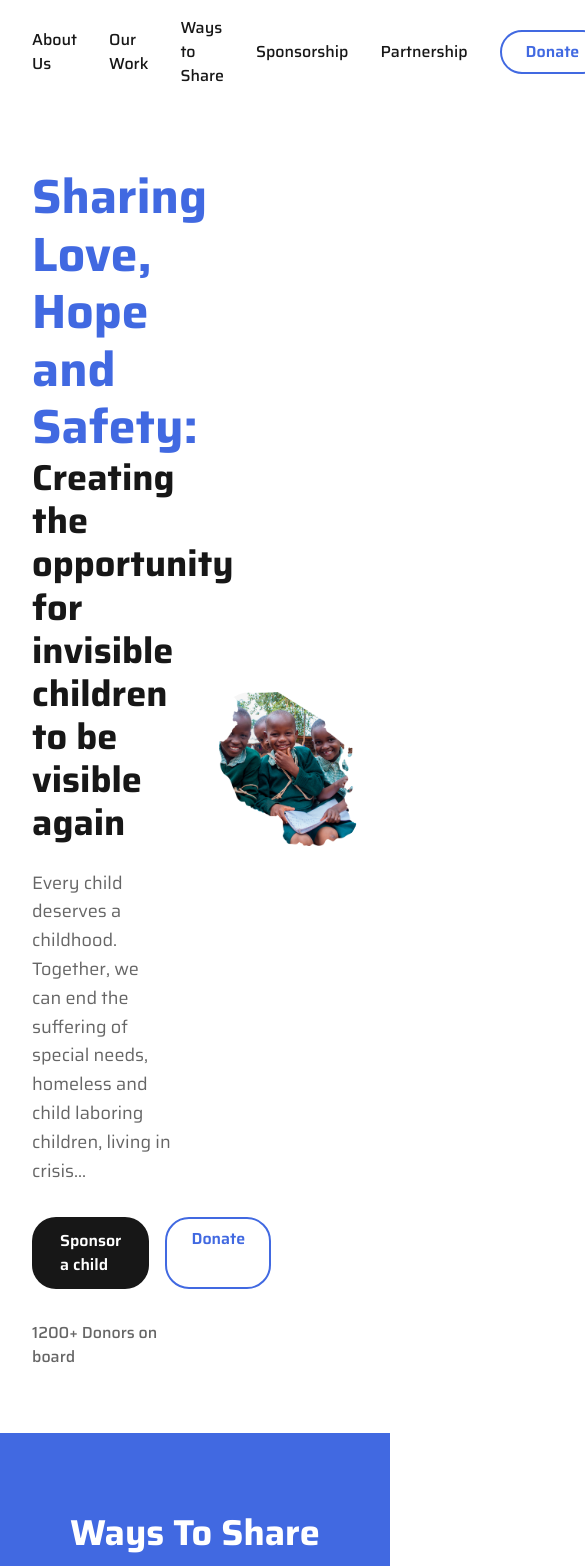
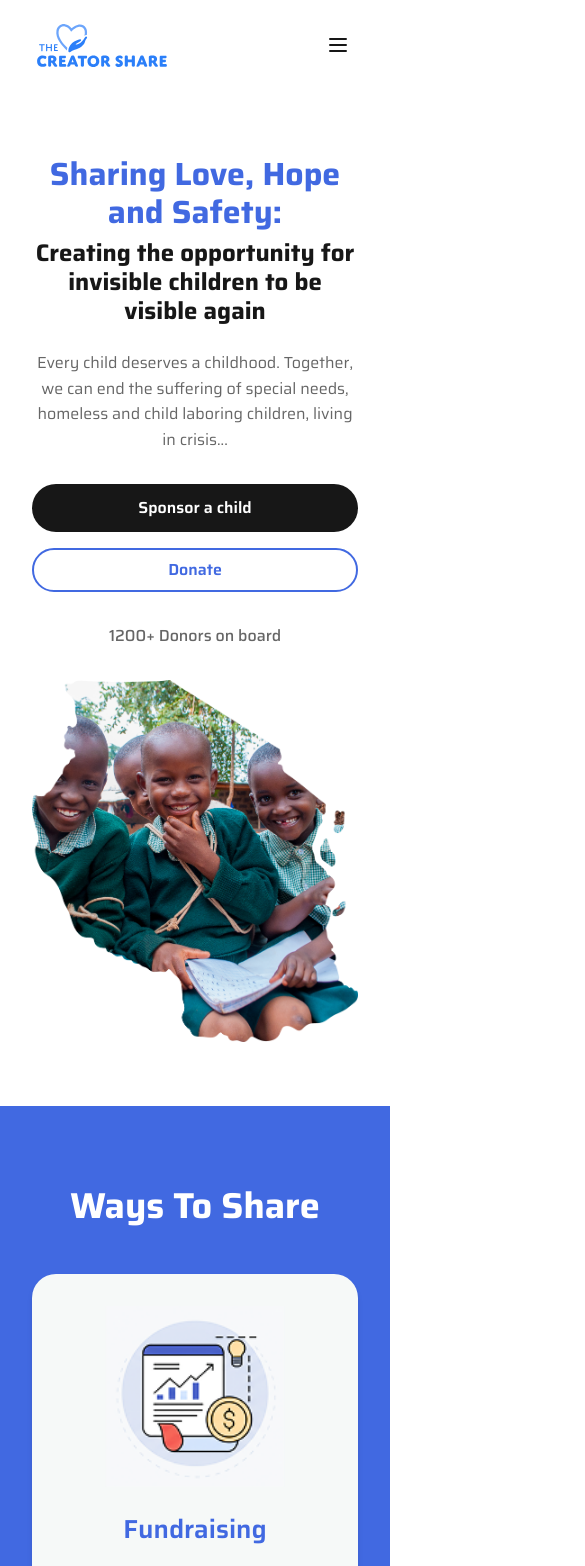
Before and after one commit to Creator-Share/creator-share-tanzania, a Next.js app: page / in a window 390 px wide. Shown: the top 1566 px of the page, 585 px wide, since content can reach past the window. Built offline with nearby package versions, Linux system fonts and the light colour scheme.

Commit message:
Mobile responsive

```diff
--- a/src/app/globals.css
+++ b/src/app/globals.css
@@ -57,23 +57,55 @@ body {
 }
 
 .hero-title {
-  font-size: 48px;
+  font-size: 32px;
   line-height: 1.2;
   font-weight: 700;
   color: var(--primary-blue);
 }
 
+@media (min-width: 640px) {
+  .hero-title {
+    font-size: 42px;
+  }
+}
+
+@media (min-width: 1024px) {
+  .hero-title {
+    font-size: 48px;
+  }
+}
+
 .hero-subtitle {
-  font-size: 36px;
+  font-size: 24px;
   line-height: 1.2;
   font-weight: 700;
   color: var(--text-dark);
+  margin-top: 8px;
+  display: inline-block;
+}
+
+@media (min-width: 640px) {
+  .hero-subtitle {
+    font-size: 32px;
+  }
+}
+
+@media (min-width: 1024px) {
+  .hero-subtitle {
+    font-size: 36px;
+  }
 }
 
 .hero-text {
   color: var(--text-gray);
-  font-size: 18px;
+  font-size: 16px;
   line-height: 1.6;
+}
+
+@media (min-width: 640px) {
+  .hero-text {
+    font-size: 18px;
+  }
 }
 
 h3 {
@@ -202,8 +234,20 @@ h3 {
 
 .work-grid {
   display: grid;
-  grid-template-columns: repeat(3, 1fr);
+  grid-template-columns: repeat(1, 1fr);
   gap: 32px;
+}
+
+@media (min-width: 768px) {
+  .work-grid {
+    grid-template-columns: repeat(2, 1fr);
+  }
+}
+
+@media (min-width: 1024px) {
+  .work-grid {
+    grid-template-columns: repeat(3, 1fr);
+  }
 }
 
 .work-card {
@@ -230,29 +274,59 @@ h3 {
 
 .stats-container {
   display: grid;
-  grid-template-columns: 1fr auto;
-  gap: 64px;
+  grid-template-columns: 1fr;
+  gap: 48px;
   align-items: center;
 }
 
+@media (min-width: 1024px) {
+  .stats-container {
+    grid-template-columns: 1fr auto;
+    gap: 64px;
+  }
+}
+
 .stats-title {
-  font-size: 42px;
+  font-size: 32px;
   font-weight: 700;
   color: var(--text-dark);
   margin-bottom: 48px;
+  text-align: center;
+}
+
+@media (min-width: 768px) {
+  .stats-title {
+    font-size: 42px;
+    text-align: left;
+  }
 }
 
 .stats-grid {
   display: grid;
-  grid-template-columns: repeat(2, 1fr);
-  gap: 48px;
+  grid-template-columns: 1fr;
+  gap: 32px;
+  text-align: center;
+}
+
+@media (min-width: 640px) {
+  .stats-grid {
+    grid-template-columns: repeat(2, 1fr);
+    gap: 48px;
+    text-align: left;
+  }
 }
 
 .stat-number {
-  font-size: 48px;
+  font-size: 36px;
   font-weight: 700;
   color: var(--primary-blue);
   margin-bottom: 8px;
+}
+
+@media (min-width: 768px) {
+  .stat-number {
+    font-size: 48px;
+  }
 }
 
 .stat-label {
@@ -262,8 +336,16 @@ h3 {
 }
 
 .tanzania-map {
-  width: 400px;
+  width: 100%;
+  max-width: 400px;
   height: auto;
+  margin: 0 auto;
+}
+
+@media (min-width: 1024px) {
+  .tanzania-map {
+    margin: 0;
+  }
 }
 
 .sponsorship-section {
@@ -281,18 +363,33 @@ h3 {
 
 .sponsorship-icons {
   display: grid;
-  grid-template-columns: repeat(2, 1fr);
-  gap: 16px;
+  grid-template-columns: 1fr;
+  gap: 12px;
   margin-bottom: 24px;
+}
+
+@media (min-width: 480px) {
+  .sponsorship-icons {
+    grid-template-columns: repeat(2, 1fr);
+    gap: 16px;
+  }
 }
 
 .icon-item {
   display: flex;
   align-items: center;
   gap: 12px;
-  padding: 8px 16px;
+  padding: 8px 12px;
   border-radius: 12px;
   background: #f8f9fa;
+  font-size: 14px;
+}
+
+@media (min-width: 640px) {
+  .icon-item {
+    padding: 8px 16px;
+    font-size: 16px;
+  }
 }
 
 .icon-item.active {
@@ -365,8 +462,21 @@ h3 {
 
 .footer-grid {
   display: grid;
-  grid-template-columns: repeat(3, 1fr);
-  gap: 64px;
+  grid-template-columns: 1fr;
+  gap: 48px;
+}
+
+@media (min-width: 768px) {
+  .footer-grid {
+    grid-template-columns: repeat(2, 1fr);
+    gap: 64px;
+  }
+}
+
+@media (min-width: 1024px) {
+  .footer-grid {
+    grid-template-columns: repeat(3, 1fr);
+  }
 }
 
 .footer-list {
--- a/src/components/Navigation.tsx
+++ b/src/components/Navigation.tsx
@@ -1,8 +1,14 @@
+"use client";
+
 import Image from "next/image";
+import { useState } from "react";
 
 export default function Navigation() {
+  const [isMenuOpen, setIsMenuOpen] = useState(false);
+
   return (
-    <nav className="flex items-center justify-between px-8 py-4 max-w-7xl mx-auto">
+    <nav className="relative px-8 py-4 max-w-7xl mx-auto">
+      <div className="flex items-center justify-between">
         <div className="flex items-center gap-2">
           <Image
             src="/creator-text.svg"
@@ -12,7 +18,32 @@ export default function Navigation() {
             priority
           />
         </div>
-      <div className="flex items-center gap-8">
+
+        {/* Mobile menu button */}
+        <button
+          className="md:hidden p-2"
+          onClick={() => setIsMenuOpen(!isMenuOpen)}
+          aria-label="Toggle menu"
+        >
+          <svg
+            className="w-6 h-6"
+            fill="none"
+            strokeLinecap="round"
+            strokeLinejoin="round"
+            strokeWidth="2"
+            viewBox="0 0 24 24"
+            stroke="currentColor"
+          >
+            {isMenuOpen ? (
+              <path d="M6 18L18 6M6 6l12 12" />
+            ) : (
+              <path d="M4 6h16M4 12h16M4 18h16" />
+            )}
+          </svg>
+        </button>
+
+        {/* Desktop menu */}
+        <div className="hidden md:flex items-center gap-8">
           <a href="#about" className="nav-link">About Us</a>
           <a href="#work" className="nav-link">Our Work</a>
           <a href="#share" className="nav-link">Ways to Share</a>
@@ -20,6 +51,17 @@ export default function Navigation() {
           <a href="#partner" className="nav-link">Partnership</a>
           <a href="/donate" className="donate-button">Donate</a>
         </div>
+      </div>
+
+      {/* Mobile menu */}
+      <div className={`${isMenuOpen ? 'flex' : 'hidden'} md:hidden flex-col gap-4 absolute left-0 right-0 top-full bg-white shadow-lg p-4 mt-2`}>
+        <a href="#about" className="nav-link block py-2">About Us</a>
+        <a href="#work" className="nav-link block py-2">Our Work</a>
+        <a href="#share" className="nav-link block py-2">Ways to Share</a>
+        <a href="#sponsor" className="nav-link block py-2">Sponsorship</a>
+        <a href="#partner" className="nav-link block py-2">Partnership</a>
+        <a href="/donate" className="donate-button inline-block mt-2">Donate</a>
+      </div>
     </nav>
   );
 }
--- a/src/components/sections/About.tsx
+++ b/src/components/sections/About.tsx
@@ -6,8 +6,8 @@ export default function About() {
     <section className="about-section">
       <div className="max-w-7xl mx-auto px-8">
         <h2 className="section-title">About The Creator Share Foundation</h2>
-        <div className="grid grid-cols-2 gap-12 items-center">
-          <div className="relative">
+        <div className="grid md:grid-cols-2 grid-cols-1 gap-12 items-center">
+          <div className="relative mx-auto md:mx-0 w-full max-w-[500px]">
             <Image
               src="/images/about-foundation.png"
               alt="Children at Creator Share Foundation"
--- a/src/components/sections/Hero.tsx
+++ b/src/components/sections/Hero.tsx
@@ -2,8 +2,8 @@ import Image from "next/image";
 
 export default function Hero() {
   return (
-    <main className="max-w-7xl mx-auto px-8 py-16 grid grid-cols-2 gap-12 items-center">
-      <div>
+    <main className="max-w-7xl mx-auto px-8 py-16 grid grid-cols-1 lg:grid-cols-2 gap-8 lg:gap-12 items-center">
+      <div className="text-center lg:text-left">
         <h1>
           <span className="hero-title">Sharing Love, Hope and Safety:</span>
           <br />
@@ -12,15 +12,15 @@ export default function Hero() {
         <p className="hero-text mt-6 mb-8">
           Every child deserves a childhood. Together, we can end the suffering of special needs, homeless and child laboring children, living in crisis...
         </p>
-        <div className="flex gap-4">
+        <div className="flex flex-col sm:flex-row gap-4 justify-center lg:justify-start">
           <a href="/sponsor" className="sponsor-button">Sponsor a child</a>
           <a href="/donate" className="donate-button">Donate</a>
         </div>
-        <div className="flex items-center gap-2 mt-8">
+        <div className="flex items-center gap-2 mt-8 justify-center lg:justify-start">
           <span className="donor-count">1200+ Donors on board</span>
         </div>
       </div>
-      <div className="relative">
+      <div className="relative max-w-xl mx-auto lg:mx-0">
         <Image
           src="/images/hero-main.png"
           alt="Hero image"
--- a/src/components/sections/Sponsorship.tsx
+++ b/src/components/sections/Sponsorship.tsx
@@ -27,8 +27,8 @@ export default function Sponsorship() {
   return (
     <section className="sponsorship-section">
       <div className="max-w-7xl mx-auto px-8">
-        <div className="grid grid-cols-2 gap-12 items-center">
-          <div className="sponsorship-card">
+        <div className="grid grid-cols-1 lg:grid-cols-2 gap-8 lg:gap-12 items-center">
+          <div className="sponsorship-card max-w-2xl mx-auto lg:mx-0 w-full">
             <div className="sponsorship-icons">
               {sponsorshipIcons.map((icon, index) => (
                 <div key={index} className={`icon-item ${icon.isActive ? 'active' : ''}`}>
--- a/src/components/sections/WaysToShare.tsx
+++ b/src/components/sections/WaysToShare.tsx
@@ -23,7 +23,7 @@ export default function WaysToShare() {
     <section className="ways-to-share bg-[#4169E1] py-16">
       <div className="max-w-7xl mx-auto px-8">
         <h2 className="text-white text-center mb-12 text-4xl font-bold">Ways To Share</h2>
-        <div className="grid grid-cols-3 gap-8">
+        <div className="grid grid-cols-1 md:grid-cols-2 lg:grid-cols-3 gap-8">
           {shareOptions.map((option, index) => (
             <ShareCard
               key={index}
```
Lines whose indentation alone changed are shown as unchanged.
